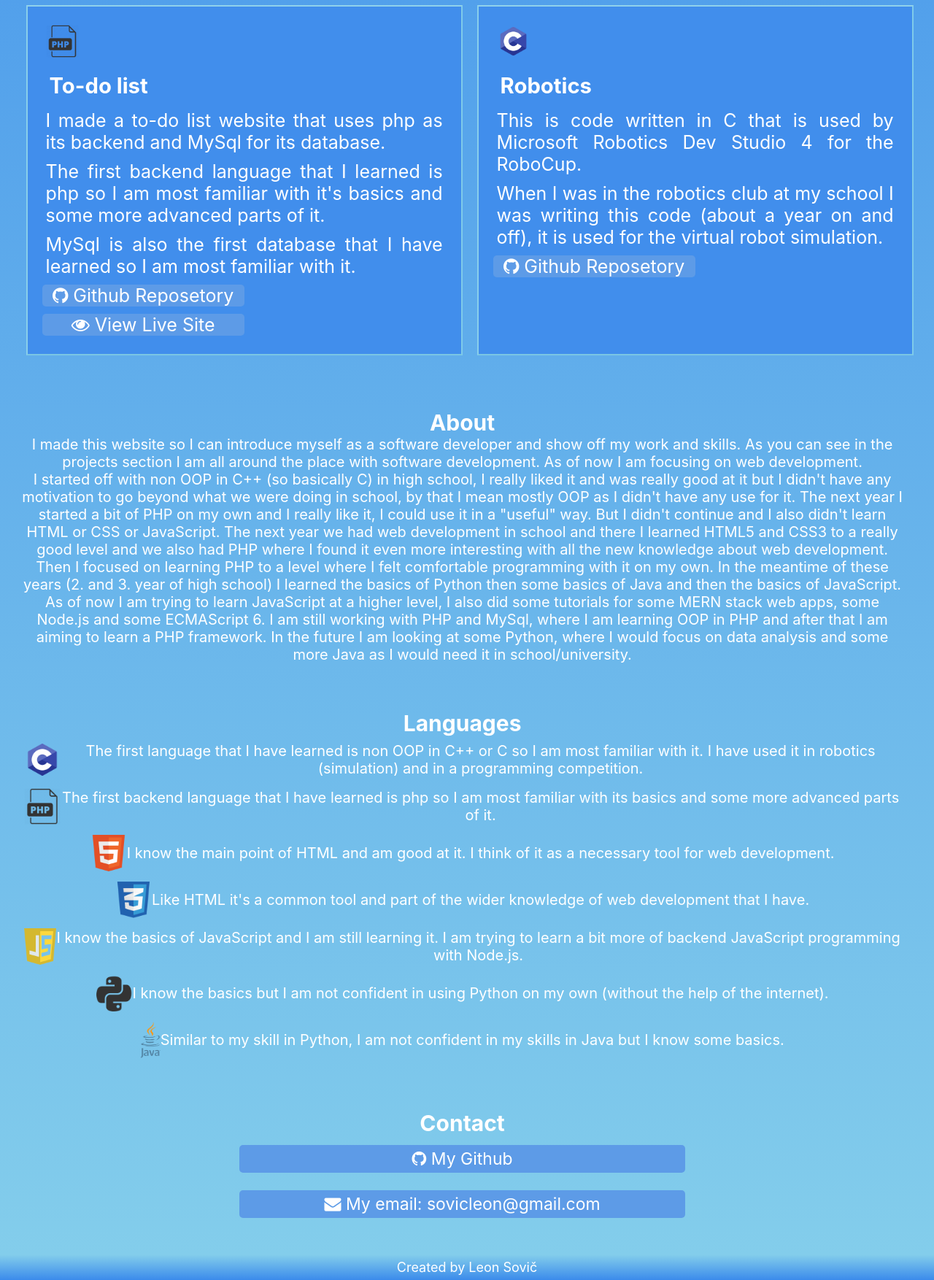
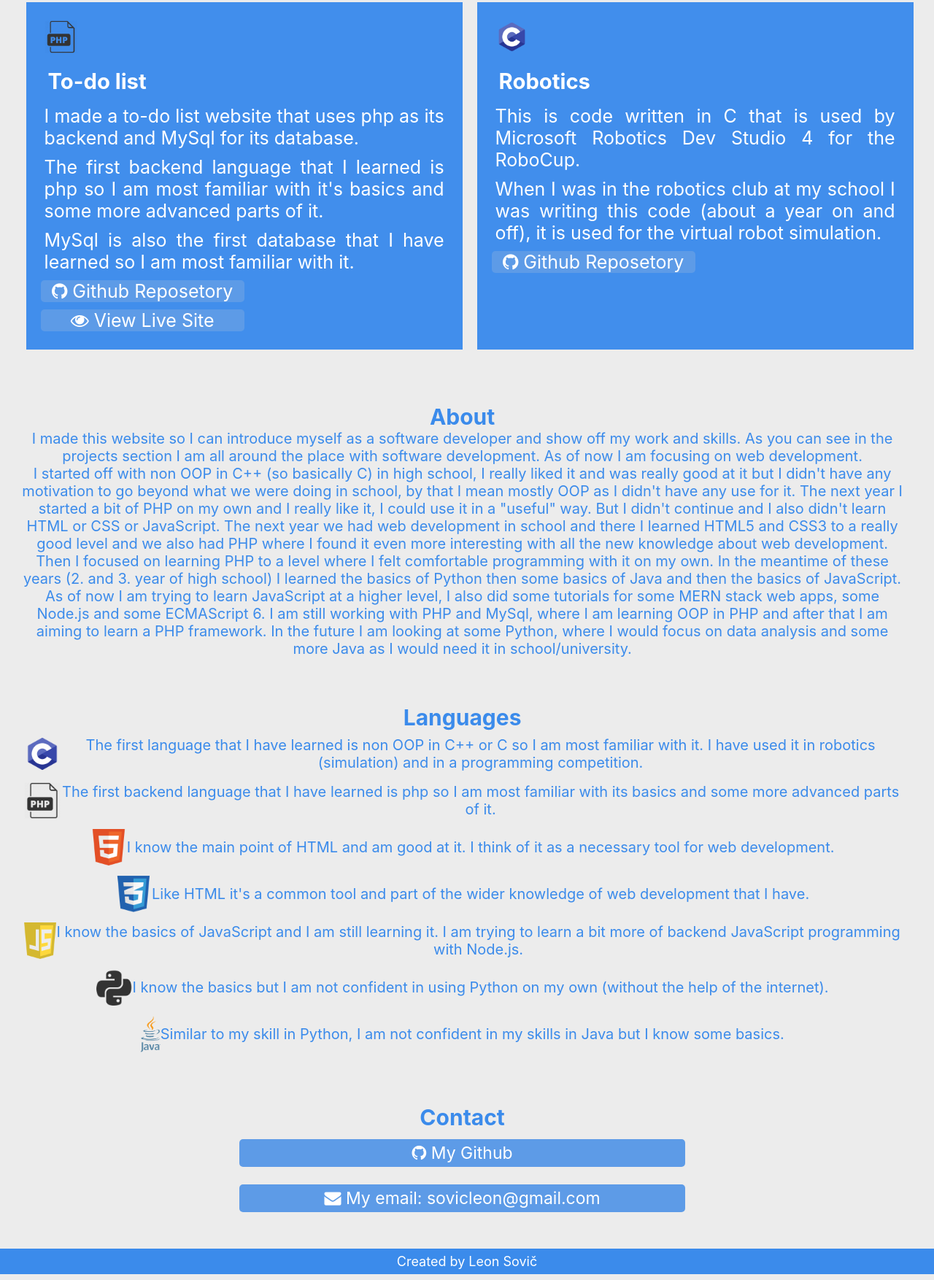
Before and after one commit to SovicLeon/online-portfolio, a plain HTML site: page index.html in a window 1280 px wide. Shown: the part 814-2568 px from the top of the page at 73% size. Drawn offline with Linux system fonts and the light colour scheme.

Commit message:
Add files via upload

```diff
--- a/index.html
+++ b/index.html
@@ -47,9 +47,10 @@
         }
 
         function disappear() {
+            myFunction();
             if (screen.width <= 670) {
                 x.style.display = "none";
-                document.getElementById("navbar").style.top = "-52px";
+                document.getElementById("navbar").style.top = "-55px";
             }
         }
 
@@ -150,7 +151,7 @@
           if (prevScrollpos > currentScrollPos) {
             document.getElementById("navbar").style.top = "0";
           } else {
-            document.getElementById("navbar").style.top = "-52px";
+            document.getElementById("navbar").style.top = "-55px";
           }
           prevScrollpos = currentScrollPos;
         }
--- a/style.css
+++ b/style.css
@@ -6,7 +6,7 @@
 }
 
 body{
-    background-image: linear-gradient(#3B8BEB, #84ceeb);
+    background-color: #ECECEC;
     padding-top: 60px;
     font-size: 20px;
 }
@@ -53,7 +53,7 @@ nav a.icon {
     width: 95%;
     text-align: center;
     padding: 2% 2% 3%;
-    color: white;
+    color: #418eec;
     font-size: 25px;
 }
 
@@ -70,6 +70,10 @@ nav a.icon {
     color: white;
 }
 
+#projects h2 {
+    color: #3B8BEB;
+}
+
 .grid {
     display: grid;
     justify-content: justify;
@@ -81,10 +85,6 @@ nav a.icon {
 .project {
     text-align: justify;
     background-color: #418eec;
-    border-top: 2px solid #90d1eb;
-    border-left: 2px solid #89cfeb;
-    border-right: 2px solid #7fcbe9;
-    border-bottom: 2px solid #7ac6e4;
     padding: 20px;
     font-size: 25px;
 }
@@ -128,7 +128,7 @@ nav a.icon {
     width: 95%;
     text-align: center;
     padding: 2% 2% 3%;
-    color: white;
+    color: #3B8BEB;
 }
 
 #lang {
@@ -136,7 +136,7 @@ nav a.icon {
     width: 95%;
     text-align: center;
     padding: 2% 2% 3%;
-    color: white;
+    color: #3B8BEB;
 }
 
 #lang p {
@@ -151,7 +151,7 @@ nav a.icon {
     width: 95%;
     text-align: center;
     padding: 2% 2% 3%;
-    color: white;
+    color: #3B8BEB;
 }
 
 #contact p {
@@ -213,7 +213,7 @@ footer {
     display: flex;
     align-items: center;
     justify-content: center;
-    background-image: linear-gradient(#84ceebdc, #3B8BEB);
+    background-color: #3B8BEB;
     color: white;
     height: 35px;
     width: 100%;
```
